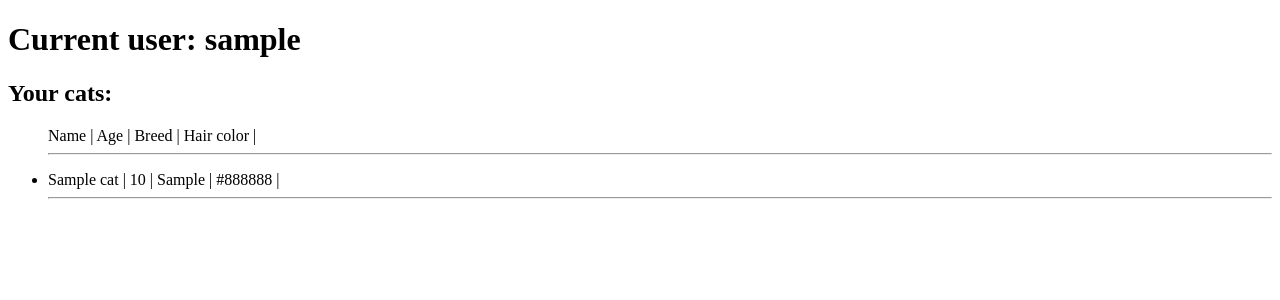
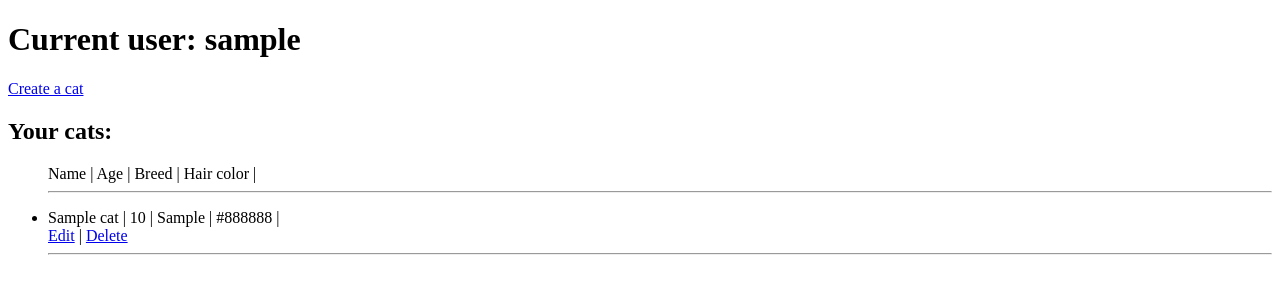
Before and after one commit to Marat17/catstask, a Django app: page / in a window 1280 px wide. Shown: the part 35-335 px from the top of the page. Run offline with Django 3.2, Linux system fonts and the light colour scheme; a user stored in the database is signed in; tables that the repository leaves empty hold one stand-in row (values such as "Sample post").

Commit message:
everything works fine

```diff
--- a/cats/templates/cats/index.html
+++ b/cats/templates/cats/index.html
@@ -1,5 +1,6 @@
 <section id="hero" class="container">
     <header>
+        {% if user.is_authenticated %}
       <h2>You can see your cats here</h2>
     </header>
 </section>
@@ -8,6 +9,7 @@
 				<div id="footer-wrapper">
 					<div id="footer" class="container">
     <h1>Current user: {{ request.user }}</h1>
+                        <a href="cats/create/">Create a cat</a>
     <h2>Your cats: </h2>
 
 <div>
@@ -21,12 +23,16 @@
             <ul>
             {% for cat in cats %}
                 <li>{{ cat.name }} | {{ cat.age }} | {{ cat.breed }} | {{ cat.hair_color }} |</li>
+                <td><a href="cats/edit/{{cat.id}}">Edit</a></td> | <a href="cats/delete/{{cat.id}}">Delete</a></td>
             <hr>{% endfor %}
                 </ul>
     {% else %}
 	<strong>You haven't placed any cats here yet</strong>
 	{% endif %}
-
+    {% else %}
+    <h2>You have to <a href="{% url 'cats/login'%}">Log In</a> or
+        <a href="{% url 'cats/register'%}">Create an account</a> to see your cats</h2>
+    {% endif %}
 </div>
                     </div>
                 </div>
--- a/cats/urls.py
+++ b/cats/urls.py
@@ -4,5 +4,7 @@ from cats import views
 urlpatterns = [
     re_path(r'^login/$', views.LoginFormView.as_view(), name='login'),
     re_path(r'^register/$', views.RegisterFormView.as_view(), name='register'),
-    path('', views.show_my_cats, name='index'),
+    re_path(r'^create/$', views.cat_create, name='cat_create'),
+    path('edit/<int:id>/', views.cat_edit, name='cat_edit'),
+    path('delete/<int:id>/', views.cat_delete, name='cat_delete'),
         ]
--- a/cats/views.py
+++ b/cats/views.py
@@ -1,10 +1,12 @@
-from django.shortcuts import render
+from django.shortcuts import render,redirect
+from django.urls import reverse
 from cats.models import Cat
 from django.contrib.auth.forms import UserCreationForm, AuthenticationForm
 from django.views.generic.base import View
 from django.views.generic.edit import FormView
-from django.http import HttpResponseRedirect
+from django.http import HttpResponseRedirect, HttpResponseNotFound
 from django.contrib.auth import login, logout
+from .forms import CatCreateForm
 
 
 # Create your views here.
@@ -17,6 +19,46 @@ def show_my_cats(request):
         context['cats'] = None
 
     return render(request, 'cats/index.html', context)
+
+def cat_create(request):
+    if request.method == 'POST':
+        form = CatCreateForm(request.POST)
+        if form.is_valid():
+            Cat = form.save()
+            Cat.user = request.user
+            Cat.save()
+
+        return redirect('/')
+
+    else:
+        form = CatCreateForm
+    return render(request, 'cats/create.html',
+                  {'form': form})
+
+
+def cat_edit(request, id):
+    try:
+        cat = Cat.objects.get(id=id)
+
+        if request.method == "POST":
+            cat.name = request.POST.get("name")
+            cat.age = request.POST.get("age")
+            cat.breed = request.POST.get("breed")
+            cat.hair_color = request.POST.get("hair_color")
+            cat.save()
+            return HttpResponseRedirect("/")
+        else:
+            return render(request, "cats/altercat.html", {"cat": cat})
+    except Cat.DoesNotExist:
+        return HttpResponseNotFound("Cat not found")
+
+def cat_delete(request, id):
+    try:
+        cat = Cat.objects.get(id=id)
+        cat.delete()
+        return HttpResponseRedirect("/")
+    except Cat.DoesNotExist:
+        return HttpResponseNotFound("Cat not found")
 
 
 class RegisterFormView(FormView):
```
Also changed, not shown: cats/forms.py (+13 -0 lines), cats/templates/cats/altercat.html (added, +29 -0 lines), cats/templates/cats/create.html (added, +13 -0 lines).
